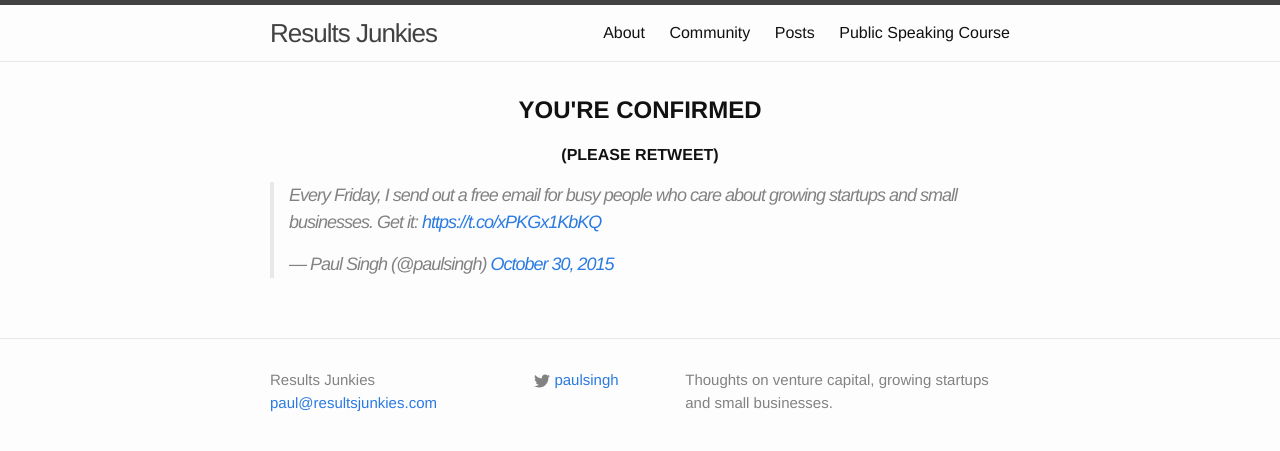
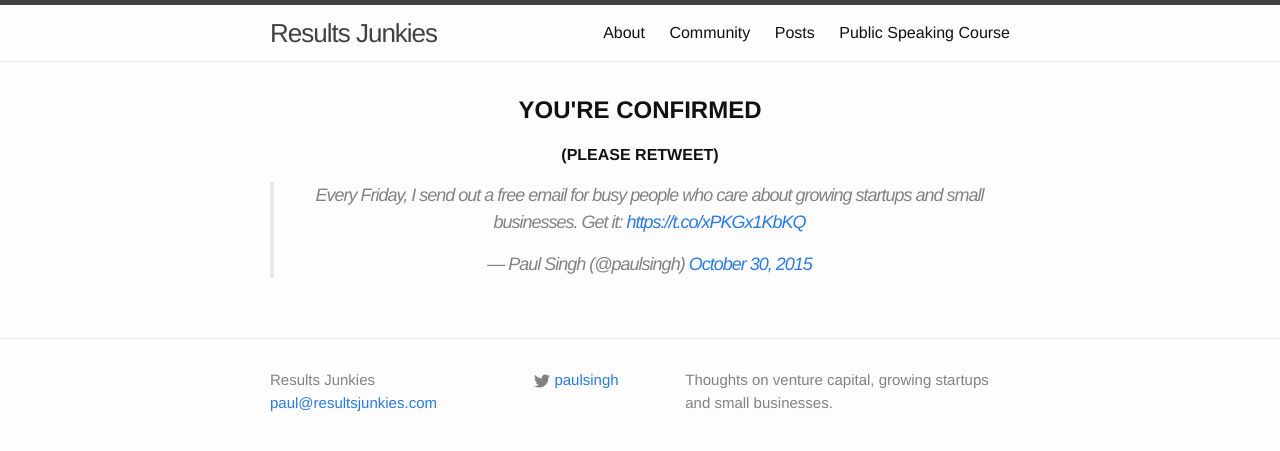
Before and after one commit to paulsingh/paulsingh.github.io, a Jekyll site: the page built from newsletter-welcome.md, in a window 1280 px wide. Shown: the top 451 px of the page. Built offline with Jekyll 4.4.1, drawn with Linux system fonts in a browser that asks for light colours; comment, search, counter and statistics services are not loaded.

Commit message:
Centering the tweet on the newsletter welcome page.

```diff
--- a/newsletter-welcome.md
+++ b/newsletter-welcome.md
@@ -7,4 +7,4 @@
 
 <p align="center"><strong>(PLEASE RETWEET)</strong></p>
 
-<blockquote class="twitter-tweet" lang="en"><p lang="en" dir="ltr">Every Friday, I send out a free email for busy people who care about growing startups and small businesses. Get it: <a href="https://t.co/xPKGx1KbKQ">https://t.co/xPKGx1KbKQ</a></p>&mdash; Paul Singh (@paulsingh) <a href="https://twitter.com/paulsingh/status/659905616668938240">October 30, 2015</a></blockquote> <script async src="//platform.twitter.com/widgets.js" charset="utf-8"></script>
+<blockquote align="center" class="twitter-tweet" lang="en"><p lang="en" dir="ltr">Every Friday, I send out a free email for busy people who care about growing startups and small businesses. Get it: <a href="https://t.co/xPKGx1KbKQ">https://t.co/xPKGx1KbKQ</a></p>&mdash; Paul Singh (@paulsingh) <a href="https://twitter.com/paulsingh/status/659905616668938240">October 30, 2015</a></blockquote> <script async src="//platform.twitter.com/widgets.js" charset="utf-8"></script>
```
